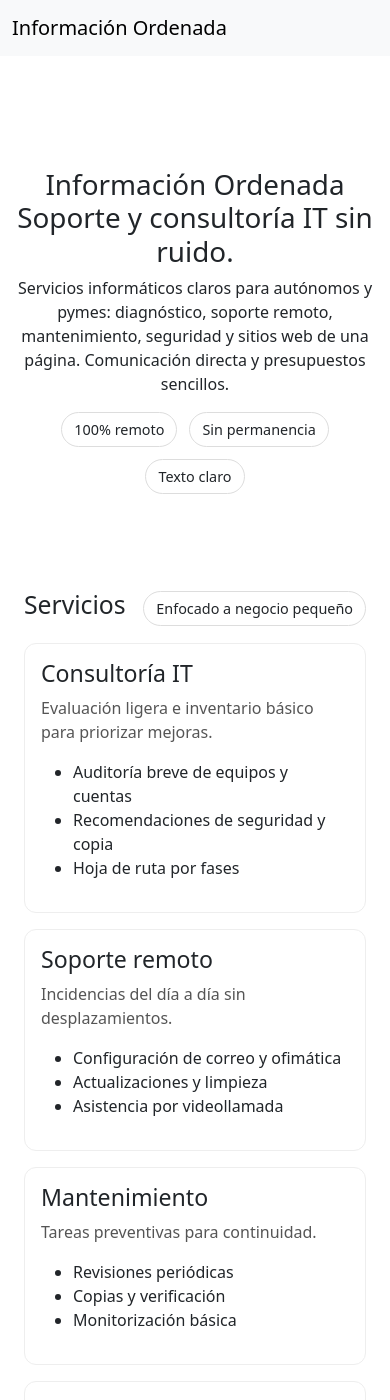
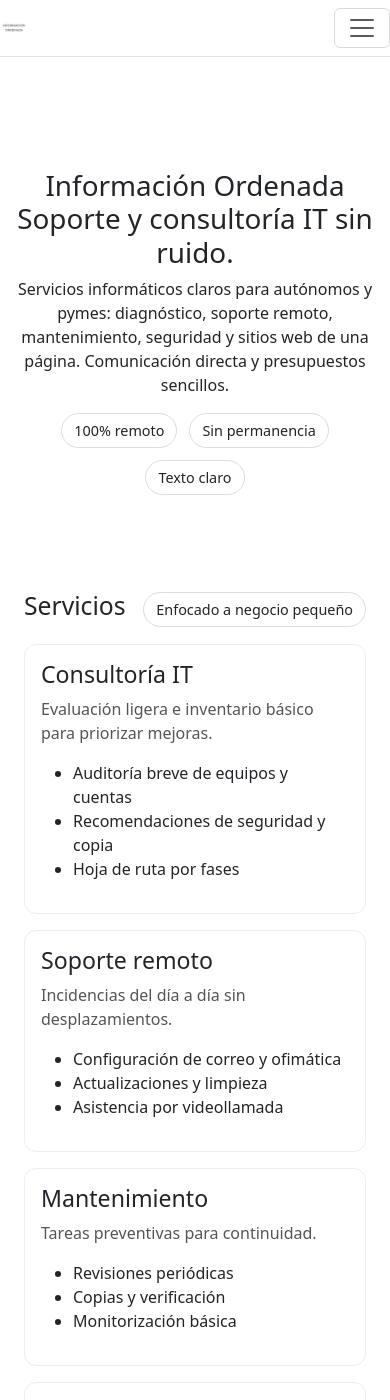
Before and after one commit to alexos-es/io, a Jekyll site: the page built from index.html, in a window 390 px wide and 1400 px high. Built offline with Jekyll 4.4.1, drawn with Linux system fonts in a browser that asks for light colours.

Commit message:
Refactor default layout with header include and improvements
Replaces hardcoded navbar with a header include, adds favicon support, improves title rendering, and introduces responsive header height via CSS variables. Also updates footer to use site title and reorganizes HTML structure for better maintainability.

```diff
--- a/_layouts/default.html
+++ b/_layouts/default.html
@@ -3,23 +3,36 @@
 <head>
   <meta charset="utf-8" />
   <meta name="viewport" content="width=device-width,initial-scale=1" />
-  <title>Información Ordenada</title>
+  <title>{{ page.title | default: site.title | default: "Información Ordenada" }}</title>
+
+  <!-- Bootstrap 5 -->
   <link rel="stylesheet" href="https://cdn.jsdelivr.net/npm/bootstrap@5.3.3/dist/css/bootstrap.min.css">
-  <link rel="stylesheet" href="{{ '/assets/css/main.css' | relative_url }}" >
+
+  <!-- Tu CSS principal -->
+  <link rel="stylesheet" href="{{ '/assets/css/main.css' | relative_url }}">
+
+  <!-- Favicon (ajusta el nombre si usas otro) -->
+  <link rel="icon" href="{{ '/favicon.ico' | relative_url }}">
+
+  <style>
+    :root { --io-header-h: 64px; }
+    @media (min-width: 992px){ :root { --io-header-h: 72px; } }
+    body { scroll-padding-top: var(--io-header-h); }
+  </style>
 </head>
 <body>
-<nav class="navbar navbar-expand-lg bg-body-tertiary">
-  <div class="container"><a class="navbar-brand" href="/">Información Ordenada</a></div>
-</nav>
 
-<main class="container py-5">
-  {{ content }}
-</main>
+  {%- comment -%} Header global {%- endcomment -%}
+  {% include header.html %}
 
+  <main class="container py-5">
+    {{ content }}
+  </main>
 
-<footer class="border-top py-4 mt-5">
-  <div class="container small">© Información Ordenada</div>
-</footer>
-<script src="https://cdn.jsdelivr.net/npm/bootstrap@5.3.3/dist/js/bootstrap.bundle.min.js"></script>
+  <footer class="border-top py-4 mt-5">
+    <div class="container small">© {{ site.title | default: "Información Ordenada" }}</div>
+  </footer>
+
+  <script src="https://cdn.jsdelivr.net/npm/bootstrap@5.3.3/dist/js/bootstrap.bundle.min.js"></script>
 </body>
 </html>
```
